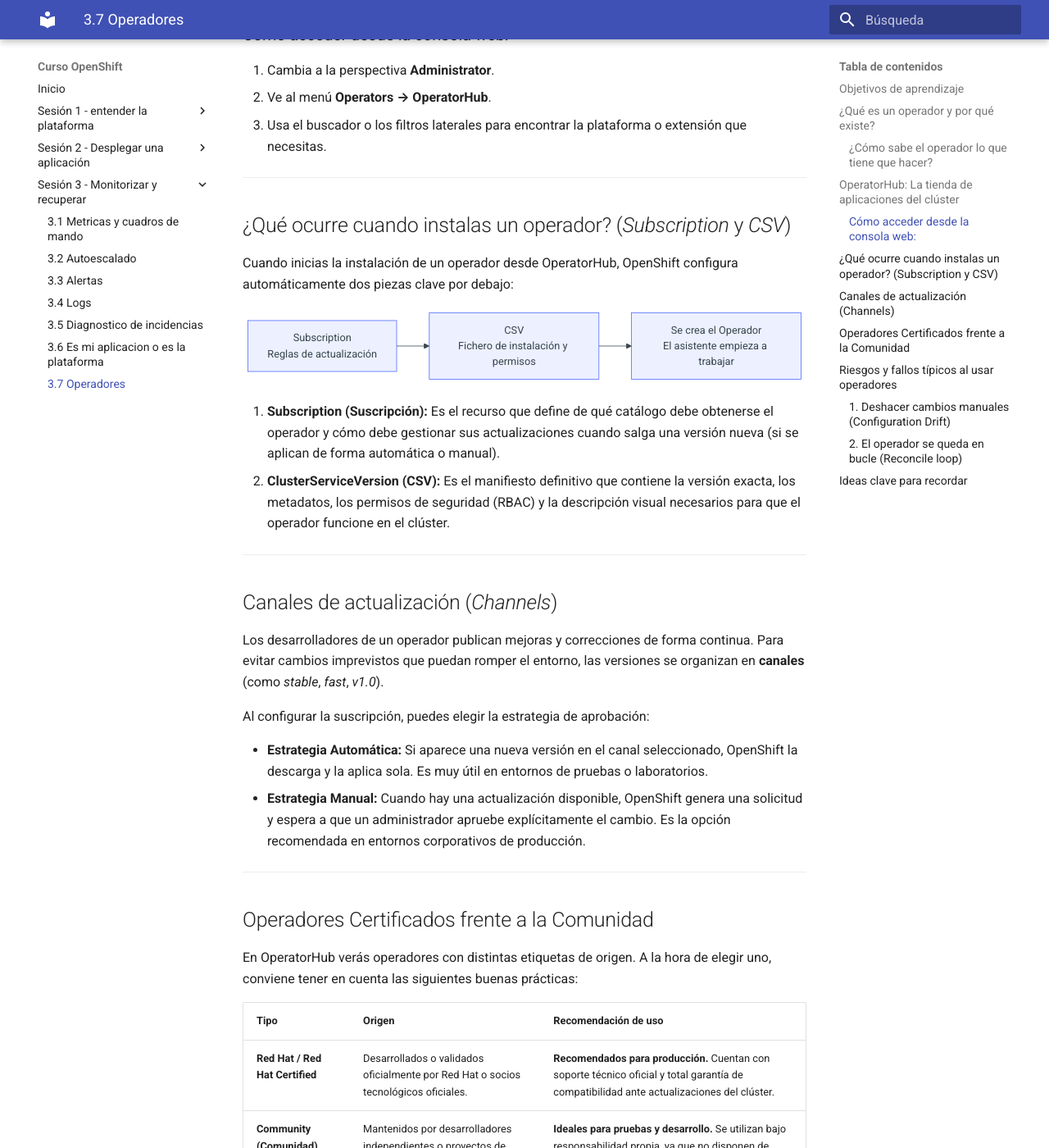
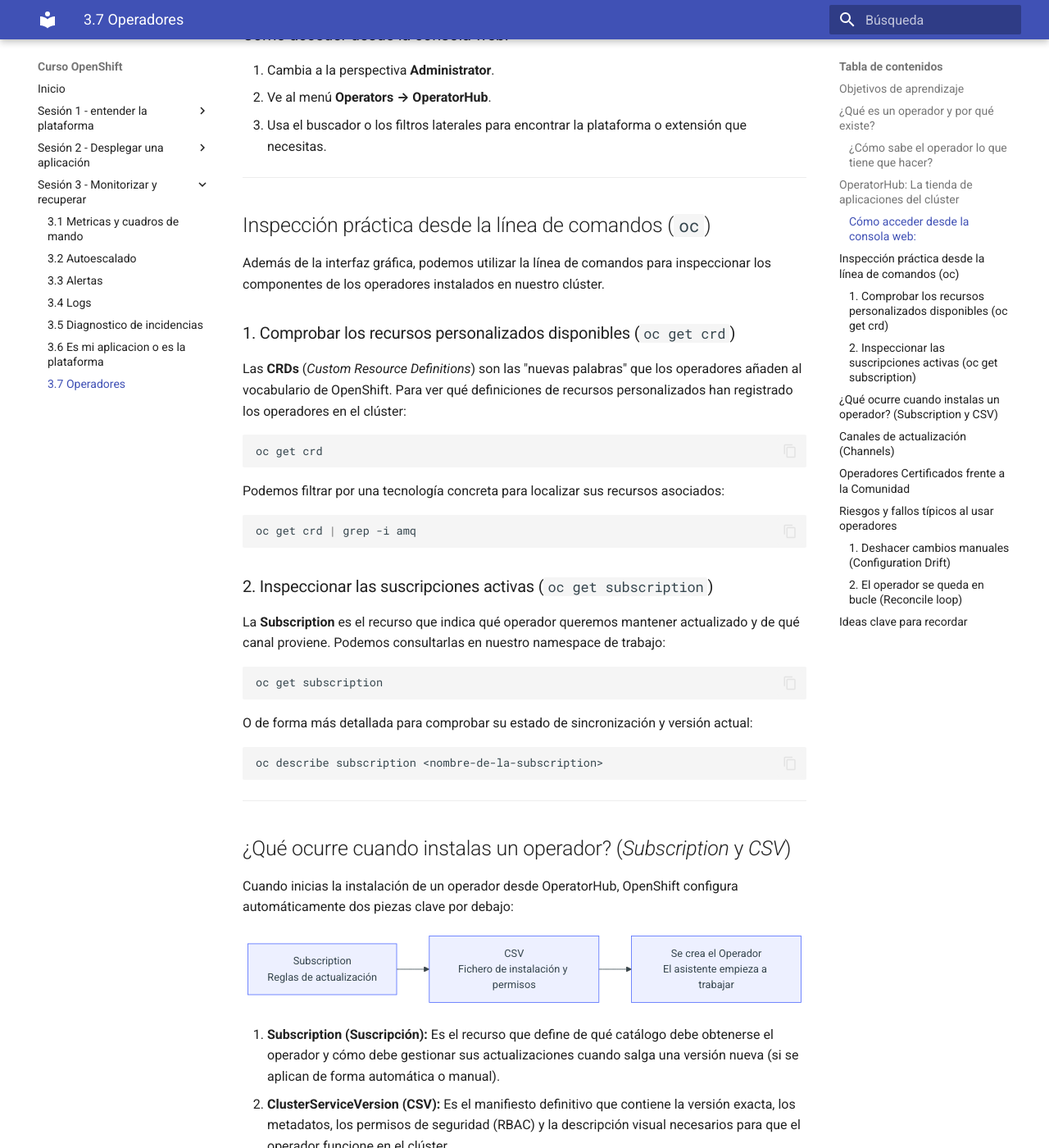
Before and after one commit to ieftraining/curso-openshift, an MkDocs documentation site: the page built from docs/sesion3/3.7 Operadores.md, in a window 1280 px wide and 1400 px high, scrolled down 2046 px. Shown: the whole window at 82% size. Built offline with MkDocs 1.6.1 and Material for MkDocs 9.7.7, drawn with Linux system fonts in a browser that asks for light colours; some of the changed text lies outside the part shown.

Commit message:
Add files via upload

````diff
--- a/docs/sesion3/3.7 Operadores.md
+++ b/docs/sesion3/3.7 Operadores.md
@@ -7,7 +7,7 @@
 - Comprender el concepto de operador en OpenShift de forma sencilla como un "asistente automático" para instalar y mantener componentes y plataformas avanzadas.
 - Conocer la diferencia entre los componentes estándar de Kubernetes y las capacidades adicionales que añaden los recursos personalizados.
 - Navegar por OperatorHub como el catálogo central de aplicaciones y extensiones del clúster.
-- Identificar la función de la **Subscription** (suscripción) y del **ClusterServiceVersion (CSV)** en el despliegue de un operador.
+- Identificar y consultar mediante la línea de comandos los recursos clave de un operador: CRDs, *Subscriptions* y *CSV*.
 - Entender el funcionamiento de los canales de actualización (*channels*) y cómo gestionar su ciclo de vida.
 - Diferenciar entre operadores oficiales/certificados y operadores de la comunidad, evaluando las buenas prácticas corporativas de soporte y estabilidad.
 - Reconocer los riesgos operativos de trabajar con operadores: cambios manuales sobrescritos (*drift*) y fallos en bucle (*reconcile loop*).
@@ -54,6 +54,38 @@
 1. Cambia a la perspectiva **Administrator**.
 2. Ve al menú **Operators → OperatorHub**.
 3. Usa el buscador o los filtros laterales para encontrar la plataforma o extensión que necesitas.
+
+---
+
+## Inspección práctica desde la línea de comandos (`oc`)
+
+Además de la interfaz gráfica, podemos utilizar la línea de comandos para inspeccionar los componentes de los operadores instalados en nuestro clúster.
+
+### 1. Comprobar los recursos personalizados disponibles (`oc get crd`)
+Las **CRDs** (*Custom Resource Definitions*) son las "nuevas palabras" que los operadores añaden al vocabulario de OpenShift. Para ver qué definiciones de recursos personalizados han registrado los operadores en el clúster:
+
+```bash
+oc get crd
+```
+
+Podemos filtrar por una tecnología concreta para localizar sus recursos asociados:
+
+```bash
+oc get crd | grep -i amq
+```
+
+### 2. Inspeccionar las suscripciones activas (`oc get subscription`)
+La **Subscription** es el recurso que indica qué operador queremos mantener actualizado y de qué canal proviene. Podemos consultarlas en nuestro namespace de trabajo:
+
+```bash
+oc get subscription
+```
+
+O de forma más detallada para comprobar su estado de sincronización y versión actual:
+
+```bash
+oc describe subscription <nombre-de-la-subscription>
+```
 
 ---
 
@@ -119,6 +151,7 @@
 !!! tip "Resumen"
     - Un **operador** es un asistente automatizado que simplifica la gestión de plataformas y tecnologías complejas en OpenShift.
     - **OperatorHub** centraliza el descubrimiento y la instalación de operadores dentro de la consola web.
+    - Los comandos `oc get crd` y `oc get subscription` permiten auditar de forma rápida las extensiones y suscripciones activas en el clúster.
     - La **Subscription** gestiona los canales de actualización, mientras que el **ClusterServiceVersion (CSV)** agrupa la lógica y permisos del operador.
     - Es recomendable utilizar **estrategias de aprobación manual** en entornos de producción.
     - Prioriza operadores **certificados por Red Hat** en entornos corporativos para asegurar soporte y estabilidad.
````
